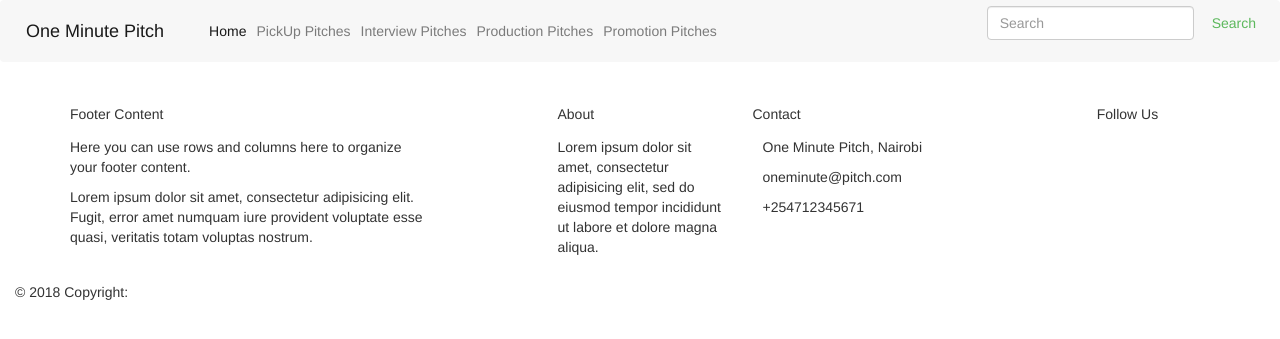
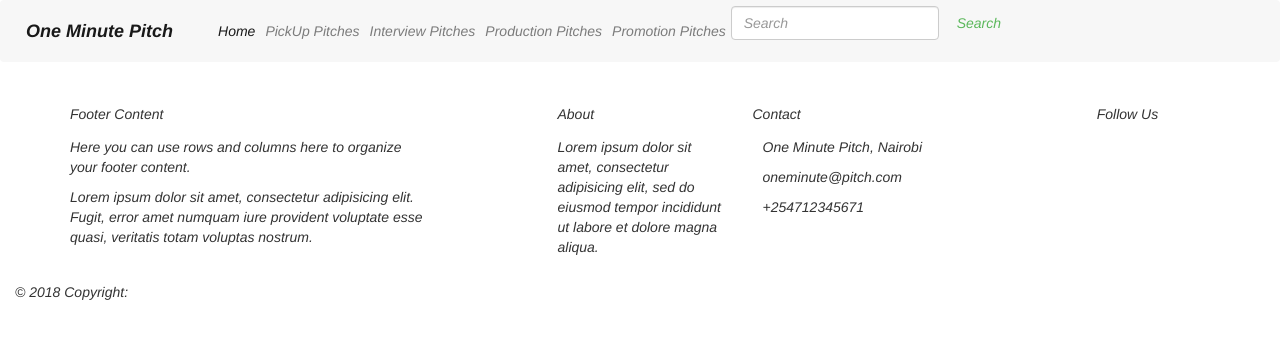
Before and after one commit to vincentmuya/one-minute-pitch, a Flask app: page / in a window 1280 px wide. Shown: the top 339 px of the page. Run offline with Flask 2, Linux system fonts and the light colour scheme; some libraries are stand-ins or nearby versions.

Commit message:
modifed nav

```diff
--- a/app/templates/navbar.html
+++ b/app/templates/navbar.html
@@ -7,7 +7,7 @@
   <button class="navbar-toggler navbar-toggler-right" type="button" data-toggle="collapse" data-target="#navbarSupportedContent" aria-controls="navbarSupportedContent" aria-expanded="false" aria-label="Toggle navigation">
     <span class="navbar-toggler-icon"></span>
   </button>
-  <a class="navbar-brand" href="#">One Minute Pitch</a>
+  <a class="navbar-brand" href="#"><strong><em>One Minute Pitch<em></strong></a>
 
   <div class="collapse navbar-collapse" id="navbarSupportedContent">
     <ul class="navbar-nav mr-auto">
```
